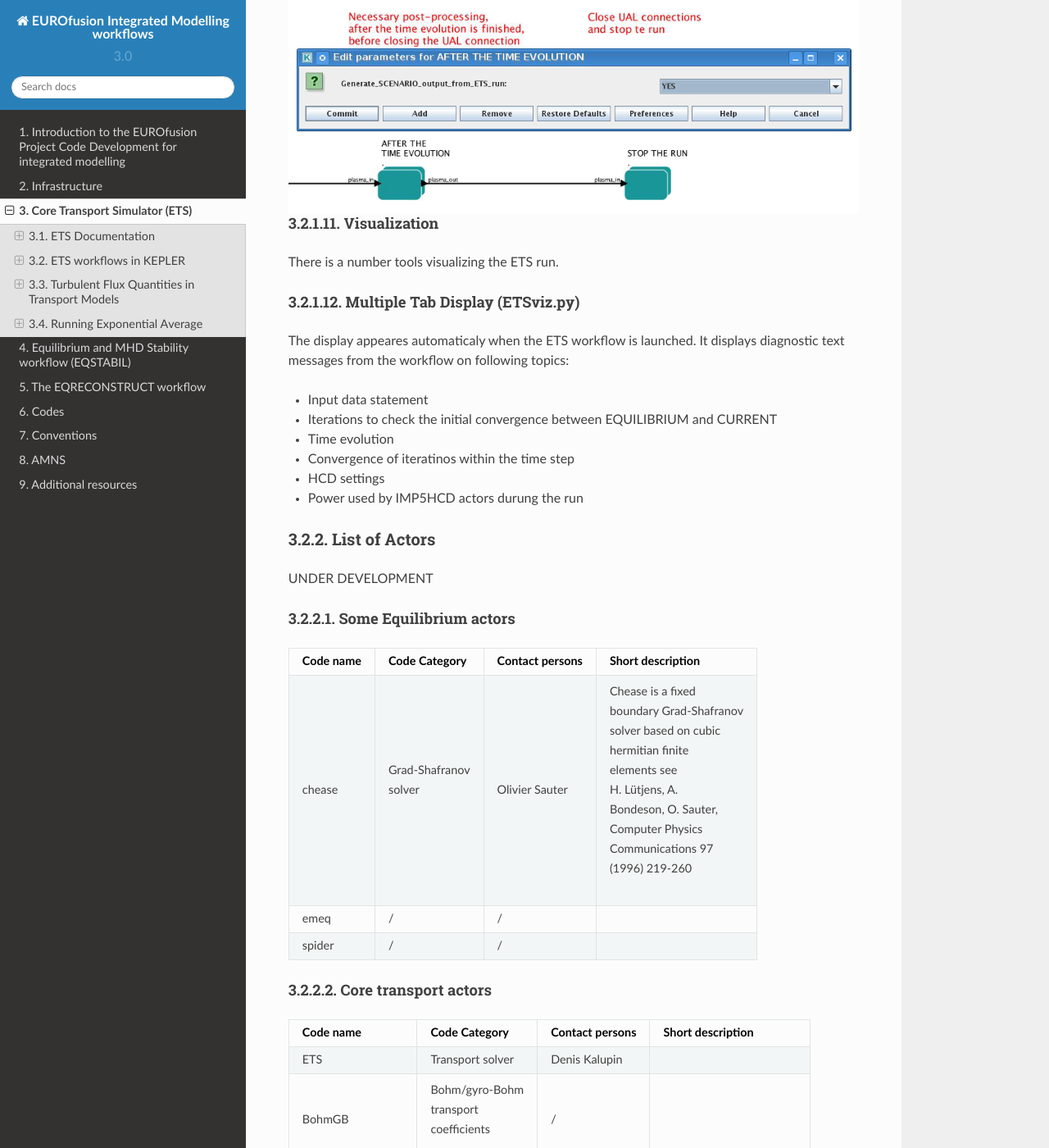
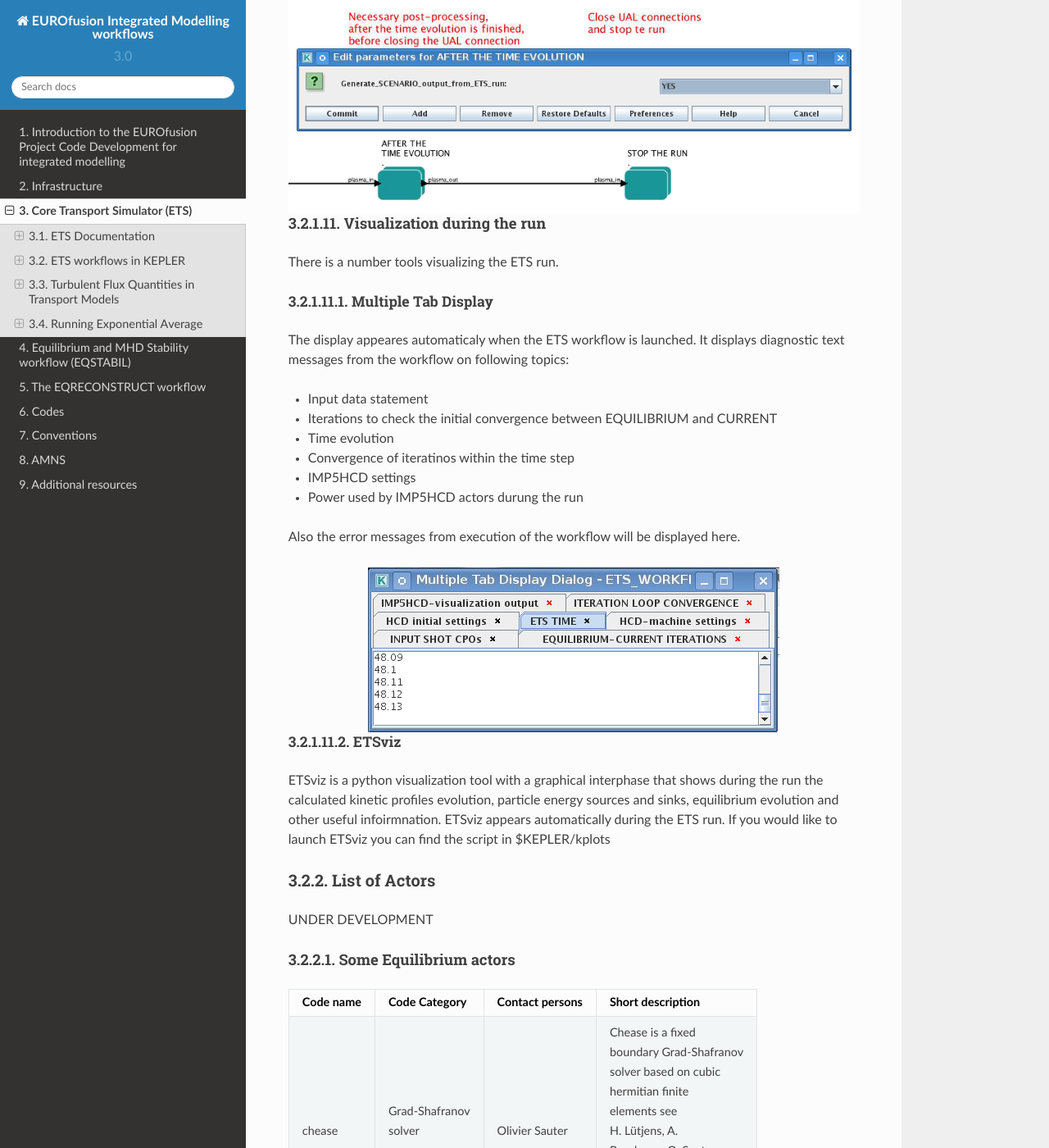
Before and after one commit to WPCD-Workflows/documentation, a Sphinx documentation site: the page built from source/ets.rst, in a window 1280 px wide and 1400 px high, scrolled down 24459 px. Shown: the whole window at 82% size. Built offline with Sphinx 7.4.7 and the Read the Docs theme 2.0.0, drawn with Linux system fonts in a browser that asks for light colours; some of the changed text lies outside the part shown.

Commit message:
Update ets.rst

```diff
--- a/source/ets.rst
+++ b/source/ets.rst
@@ -905,15 +905,15 @@ To activate the SCENARIO output:
    :align: center
 
 
-.. _ETS_A_4.10b_visualization:
-
-Visualization
---------------
+.. _ETS_A_4.10a_visualization:
+
+Visualization during the run
+----------------------------
 
 There is a number tools visualizing the ETS run.
 
-Multiple Tab Display (ETSviz.py)
---------------------------------
+Multiple Tab Display
+~~~~~~~~~~~~~~~~~~~~
 
 The display appeares automaticaly when the ETS workflow is launched. It
 displays diagnostic text messages from the workflow on following topics:
@@ -923,8 +923,21 @@ displays diagnostic text messages from the workflow on following topics:
    CURRENT
 -  Time evolution
 -  Convergence of iteratinos within the time step
--  HCD settings
+-  IMP5HCD settings
 -  Power used by IMP5HCD actors durung the run
+
+Also the error messages from execution of the workflow will be displayed
+here.
+
+.. figure:: images/ets_visual1_a.png
+   :align: center
+
+ETSviz
+~~~~~~
+
+ETSviz is a python visualization tool with a graphical interphase that shows during the run the calculated kinetic
+profiles evolution, particle energy sources and sinks, equilibrium evolution and other useful infoirmnation.
+ETSviz appears automatically during the ETS run. If you would like to launch ETSviz you can find the script in $KEPLER/kplots
 
 
 .. _ETS_A_4.10b_list_actors:
@@ -1200,36 +1213,6 @@ sourcedatabase, transportcombiner, transportdatabase, wallFiller and
 waves2sources.
 
 
-
-.. _ETS_A_4.10a_visualization:
-
-Visualization during the run
-----------------------------
-
-There is a number tools visualizing the ETS run.
-
-Multiple Tab Display
-~~~~~~~~~~~~~~~~~~~~
-
-The display appeares automaticaly when the ETS workflow is launched. It
-displays diagnostic text messages from the workflow on following topics:
-
--  Input data statement
--  Iterations to check the initial convergence between EQUILIBRIUM and
-   CURRENT
--  Time evolution
--  Convergence of iteratinos within the time step
--  IMP5HCD settings
--  Power used by IMP5HCD actors durung the run
-
-Also the error messages from execution of the workflow will be displayed
-here.
-
-.. figure:: images/ets_visual1_a.png
-   :align: center
-
-
-
 *********************************************
 Turbulent Flux Quantities in Transport Models
 *********************************************
```
